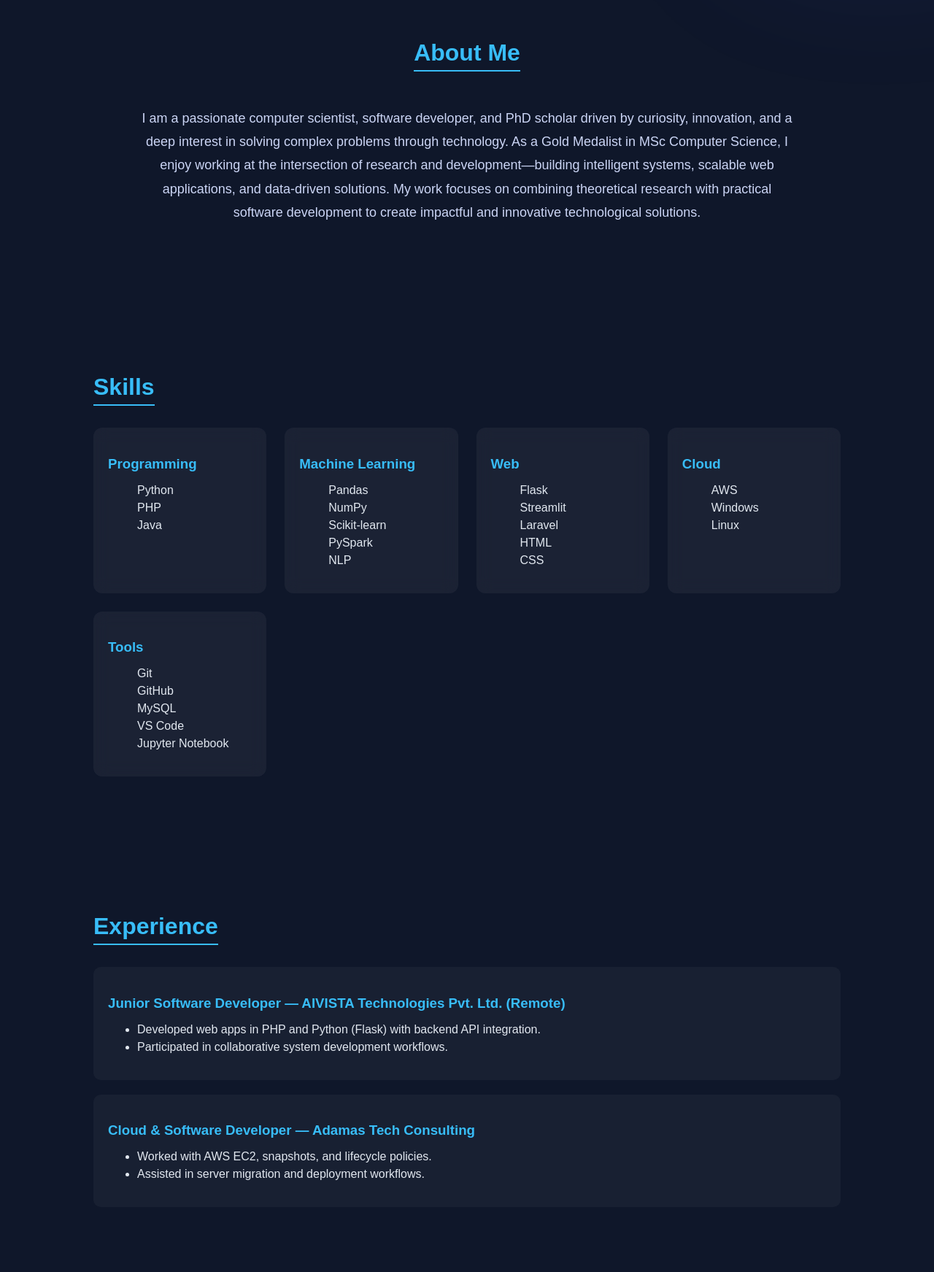
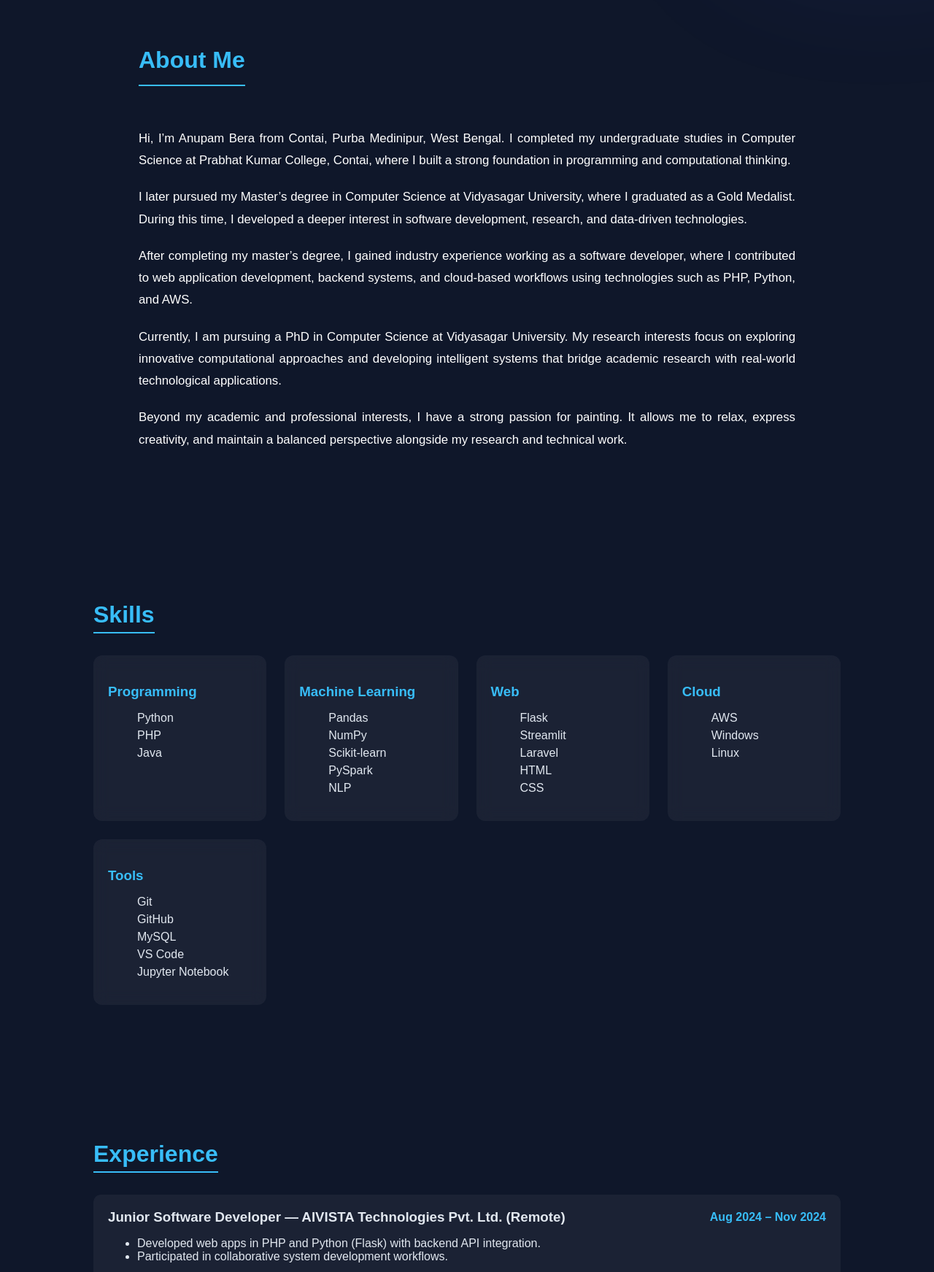
Before and after one commit to Anupam2090/anupam-portfolio, a React (Create React App) app: page / in a window 1280 px wide. Shown: the part 997-2740 px from the top of the page at 73% size. Built offline with nearby package versions, Linux system fonts and the light colour scheme.

Commit message:
experience year added

```diff
--- a/src/components/About.css
+++ b/src/components/About.css
@@ -1,11 +1,44 @@
-.about {
-  text-align: center;
-  max-width: 900px;
-  margin: auto;
+/* About Section */
+
+.about{
+max-width:900px;
+margin:auto;
+padding:80px 20px;
+line-height:1.8;
 }
 
-.about p {
-  font-size: 18px;
-  line-height: 1.8;
-  color: #cbd5f5;
+/* Heading */
+
+.about h2{
+text-align:center;
+font-size:2rem;
+margin-bottom:40px;
+position:relative;
 }
+
+/* Paragraphs */
+
+.about p{
+font-size:1.05rem;
+color:#ffffff;
+margin-bottom:20px;
+text-align:justify;
+}
+
+/* Responsive */
+
+@media (max-width:768px){
+
+.about{
+padding:60px 20px;
+}
+
+.about h2{
+font-size:1.7rem;
+}
+
+.about p{
+font-size:1rem;
+}
+
+}
--- a/src/components/About.js
+++ b/src/components/About.js
@@ -4,14 +4,39 @@ import './About.css'
 const About = () => (
   <section id="about" className="about">
     <h2>About Me</h2>
+
     <p>
-      I am a passionate computer scientist, software developer, and PhD scholar
-      driven by curiosity, innovation, and a deep interest in solving complex
-      problems through technology. As a Gold Medalist in MSc Computer Science, I
-      enjoy working at the intersection of research and development—building
-      intelligent systems, scalable web applications, and data-driven solutions.
-      My work focuses on combining theoretical research with practical software
-      development to create impactful and innovative technological solutions.
+      Hi, I’m Anupam Bera from Contai, Purba Medinipur, West Bengal. I completed
+      my undergraduate studies in Computer Science at Prabhat Kumar College,
+      Contai, where I built a strong foundation in programming and computational
+      thinking.
+    </p>
+
+    <p>
+      I later pursued my Master’s degree in Computer Science at Vidyasagar
+      University, where I graduated as a Gold Medalist. During this time, I
+      developed a deeper interest in software development, research, and
+      data-driven technologies.
+    </p>
+
+    <p>
+      After completing my master’s degree, I gained industry experience working
+      as a software developer, where I contributed to web application
+      development, backend systems, and cloud-based workflows using technologies
+      such as PHP, Python, and AWS.
+    </p>
+
+    <p>
+      Currently, I am pursuing a PhD in Computer Science at Vidyasagar
+      University. My research interests focus on exploring innovative
+      computational approaches and developing intelligent systems that bridge
+      academic research with real-world technological applications.
+    </p>
+
+    <p>
+      Beyond my academic and professional interests, I have a strong passion for
+      painting. It allows me to relax, express creativity, and maintain a
+      balanced perspective alongside my research and technical work.
     </p>
   </section>
 )
--- a/src/components/Education.css
+++ b/src/components/Education.css
@@ -1,16 +1,22 @@
-.edu-card {
-  background: rgba(255,255,255,0.05);
-  padding: 20px;
-  margin-bottom: 20px;
-  border-radius: 10px;
-  transition: 0.3s;
+.edu-card{
+background:rgba(255,255,255,0.05);
+padding:20px;
+border-radius:10px;
+margin-bottom:20px;
 }
 
-.edu-card:hover {
-  border: 1px solid #6366f1;
-  transform: translateY(-4px);
+.edu-header{
+display:flex;
+justify-content:space-between;
+align-items:center;
+flex-wrap:wrap;
 }
 
-.edu-card h3 {
-  color: #38bdf8;
+.edu-header h3{
+margin:0;
 }
+
+.edu-year{
+font-weight:600;
+color:#38bdf8;
+}
--- a/src/components/Education.js
+++ b/src/components/Education.js
@@ -6,17 +6,26 @@ const Education = () => (
     <h2>Education</h2>
 
     <div className="edu-card">
-      <h3>Vidyasagar University — PhD in Computer Science</h3>
-      <p>PhD Research Scholar | Ongoing</p>
+      <div className="edu-header">
+        <h3>Vidyasagar University — PhD in Computer Science</h3>
+        <span className="edu-year">2026 – Present</span>
+      </div>
+      <p>PhD Research Scholar</p>
     </div>
 
     <div className="edu-card">
-      <h3>Vidyasagar University — MSc Computer Science</h3>
-      <p>CGPA: 9.21 | Gold Medalist</p>
+      <div className="edu-header">
+        <h3>Vidyasagar University — MSc Computer Science</h3>
+        <span className="edu-year">2022 – 2024</span>
+      </div>
+      <p>CGPA: 9.21 | Gold Medalist 🥇</p>
     </div>
 
     <div className="edu-card">
-      <h3>Prabhat Kumar College, Contai — BSc Computer Science</h3>
+      <div className="edu-header">
+        <h3>Prabhat Kumar College, Contai — BSc Computer Science</h3>
+        <span className="edu-year">2019 – 2021</span>
+      </div>
       <p>CGPA: 9.24 | First Class</p>
     </div>
   </section>
--- a/src/components/Experience.css
+++ b/src/components/Experience.css
@@ -1,21 +1,26 @@
-.experience-card {
-  background: rgba(255,255,255,0.04);
-  padding: 20px;
-  margin-bottom: 20px;
-  border-radius: 10px;
-  transition: 0.3s;
+.experience-card{
+background:rgba(255,255,255,0.05);
+padding:20px;
+border-radius:10px;
+margin-bottom:20px;
 }
 
-.experience-card:hover {
-  border-left: 4px solid #38bdf8;
-  transform: translateX(5px);
+/* header layout */
+
+.exp-header{
+display:flex;
+justify-content:space-between;
+align-items:center;
+flex-wrap:wrap;
 }
 
-.experience-card h3 {
-  color: #38bdf8;
-  margin-bottom: 10px;
+.exp-header h3{
+margin:0;
 }
 
-.experience-card li {
-  margin: 6px 0;
+/* year styling */
+
+.exp-year{
+font-weight:600;
+color:#38bdf8;
 }
--- a/src/components/Experience.js
+++ b/src/components/Experience.js
@@ -4,10 +4,15 @@ import './Experience.css'
 const Experience = () => (
   <section id="experience">
     <h2>Experience</h2>
+
     <div className="experience-card">
-      <h3>
-        Junior Software Developer — AIVISTA Technologies Pvt. Ltd. (Remote)
-      </h3>
+      <div className="exp-header">
+        <h3>
+          Junior Software Developer — AIVISTA Technologies Pvt. Ltd. (Remote)
+        </h3>
+        <span className="exp-year">Aug 2024 – Nov 2024</span>
+      </div>
+
       <ul>
         <li>
           Developed web apps in PHP and Python (Flask) with backend API
@@ -18,7 +23,11 @@ const Experience = () => (
     </div>
 
     <div className="experience-card">
-      <h3>Cloud & Software Developer — Adamas Tech Consulting</h3>
+      <div className="exp-header">
+        <h3>Cloud & Software Developer — Adamas Tech Consulting</h3>
+        <span className="exp-year">Nov 2025 – Feb 2026</span>
+      </div>
+
       <ul>
         <li>Worked with AWS EC2, snapshots, and lifecycle policies.</li>
         <li>Assisted in server migration and deployment workflows.</li>
--- a/src/components/Footer.js
+++ b/src/components/Footer.js
@@ -4,8 +4,8 @@ import './Footer.css'
 const Footer = () => (
   <footer>
     <p>
-      © {new Date().getFullYear()} Anupam Bera | Designed & Built with ❤️ using
-      React
+      © {new Date().getFullYear()} Anupam Bera | Designed & Built with ❤️ by
+      Anupam Bera
     </p>
   </footer>
 )
--- a/src/components/Hero.js
+++ b/src/components/Hero.js
@@ -15,7 +15,7 @@ const Hero = () => (
 
       <h2>Hello, I'm</h2>
       <h1>Anupam Bera</h1>
-      <p>AI Researcher • Software Developer • Artist</p>
+      <p>PhD Scholar • Software Developer • Artist 🎨</p>
 
       <div className="hero-buttons">
         <a href="#projects" className="btn">
```
